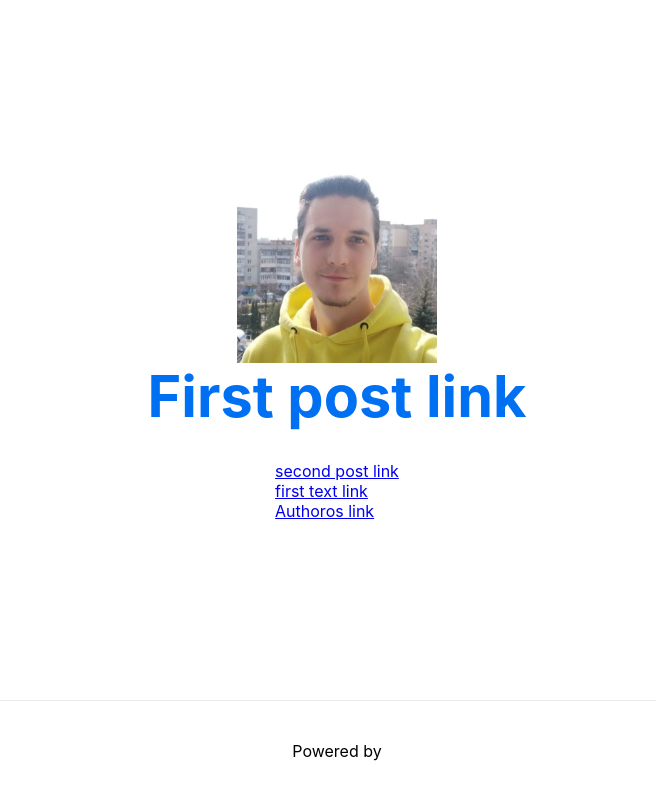
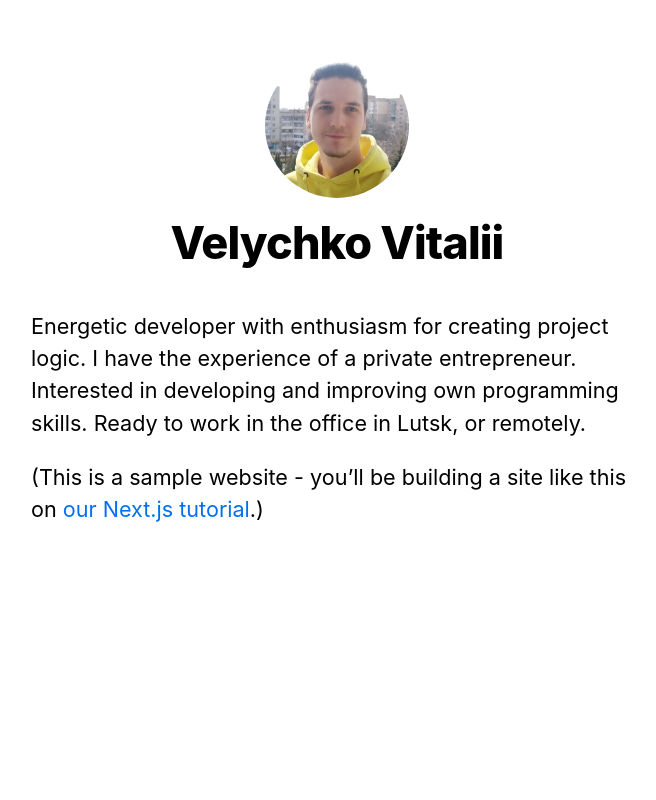
Before and after one commit to radiatom/next-start, a Next.js app: page / in a window 1280 px wide. Shown: the whole page, without its empty margins (303-959 px from the left). Built offline with nearby package versions, Linux system fonts and the light colour scheme.

Commit message:
added loyout

```diff
--- a/components/layout.js
+++ b/components/layout.js
@@ -1,5 +1,67 @@
-import styles from './layout.module.scss'
+import Head from "next/head";
+import Image from "next/image";
+import styles from "./layout.module.scss";
+import utilStyles from "../styles/utils.module.scss";
+import Link from "next/link";
 
-export default function Layout({ children }) {
-    return <div className={styles.container}>{children}</div>;
-  }
+const name = "Velychko Vitalii";
+export const siteTitle = "Next.js Sample Website";
+
+const Layout=({ children, home })=> {
+    return (
+        <div className={styles.container}>
+            <Head>
+                <link rel="icon" href="/favicon.ico" />
+                <meta name="description" content="Learn how to build a personal website using Next.js" />
+                <meta
+                    property="og:image"
+                    content={`https://og-image.vercel.app/${encodeURI(
+                        siteTitle
+                    )}.png?theme=light&md=0&fontSize=75px&images=https%3A%2F%2Fassets.vercel.com%2Fimage%2Fupload%2Ffront%2Fassets%2Fdesign%2Fnextjs-black-logo.svg`}
+                />
+                <meta name="og:title" content={siteTitle} />
+                <meta name="twitter:card" content="summary_large_image" />
+            </Head>
+            <header className={styles.header}>
+                {home ? (
+                    <>
+                        <Image
+                            priority
+                            src="/img/photo_2023-09-26_16-46-58 (1).jpg"
+                            className={utilStyles.borderCircle}
+                            height={144}
+                            width={144}
+                            alt=""
+                        />
+                        <h1 className={utilStyles.heading2Xl}>{name}</h1>
+                    </>
+                ) : (
+                    <>
+                        <Link href="/">
+                            <Image
+                                priority
+                                src="/img/photo_2023-09-26_16-46-58 (1).jpg"
+                                className={utilStyles.borderCircle}
+                                height={108}
+                                width={108}
+                                alt=""
+                            />
+                        </Link>
+                        <h2 className={utilStyles.headingLg}>
+                            <Link href="/" className={utilStyles.colorInherit}>
+                                {name}
+                            </Link>
+                        </h2>
+                    </>
+                )}
+            </header>
+            <main>{children}</main>
+            {!home && (
+                <div className={styles.backToHome}>
+                    <Link href="/">← Back to home</Link>
+                </div>
+            )}
+        </div>
+    );
+}
+export default Layout
--- a/components/layout.module.scss
+++ b/components/layout.module.scss
@@ -1,6 +1,15 @@
 .container {
-    background-color: aquamarine;
     max-width: 36rem;
     padding: 0 1rem;
     margin: 3rem auto 6rem;
-}
+  }
+
+  .header {
+    display: flex;
+    flex-direction: column;
+    align-items: center;
+  }
+
+  .backToHome {
+    margin: 3rem 0 0;
+  }
--- /dev/null
+++ b/pages/_app.js
@@ -0,0 +1,10 @@
+import React from 'react';
+import '../styles/global.css';
+
+const App = ({ Component, pageProps }) => {
+    return (
+        <Component {...pageProps} />
+    );
+}
+
+export default App;
--- a/pages/index.js
+++ b/pages/index.js
@@ -1,87 +1,24 @@
 import Head from "next/head";
-import styles from "../styles/Home.module.css";
-import Link from "next/link";
-import Image from "next/image";
+import Layout, { siteTitle } from "../components/layout";
+import utilStyles from "../styles/utils.module.scss";
 
 export default function Home() {
     return (
-        <div className={styles.container}>
+        <Layout home>
             <Head>
-                <title>App</title>
-                <link rel="icon" href="/favicon.ico" />
+                <title>{siteTitle}</title>
             </Head>
-
-            <main>
-              <Image src="/img/photo_2023-09-26_16-46-58 (1).jpg" alt="foto" height={200} width={200}/>
-                <h1 className={styles.title}>
-                    <Link href="/posts/first-post" >First post link</Link>
-                </h1>
+            <section className={utilStyles.headingMd}>
                 <p>
-                  <Link href="/posts/second-post"> second post link</Link><br/>
-                  <Link href="/texts/first-text">first text link</Link><br/>
-                  <Link href="/authors/me">Authoros link</Link><br/>
+                    Energetic developer with enthusiasm for creating project logic. I have the experience of a private
+                    entrepreneur. Interested in developing and improving own programming skills. Ready to work in the office in
+                    Lutsk, or remotely.
                 </p>
-            </main>
-
-            <footer>
-                <a
-                    href="https://vercel.com?utm_source=create-next-app&utm_medium=default-template&utm_campaign=create-next-app"
-                    target="_blank"
-                    rel="noopener noreferrer"
-                >
-                    Powered by
-                </a>
-            </footer>
-
-            <style jsx>{`
-                main {
-                    padding: 5rem 0;
-                    flex: 1;
-                    display: flex;
-                    flex-direction: column;
-                    justify-content: center;
-                    align-items: center;
-                }
-                footer {
-                    width: 100%;
-                    height: 100px;
-                    border-top: 1px solid #eaeaea;
-                    display: flex;
-                    justify-content: center;
-                    align-items: center;
-                }
-                footer img {
-                    margin-left: 0.5rem;
-                }
-                footer a {
-                    display: flex;
-                    justify-content: center;
-                    align-items: center;
-                    text-decoration: none;
-                    color: inherit;
-                }
-                code {
-                    background: #fafafa;
-                    border-radius: 5px;
-                    padding: 0.75rem;
-                    font-size: 1.1rem;
-                    font-family: Menlo, Monaco, Lucida Console, Liberation Mono, DejaVu Sans Mono, Bitstream Vera Sans Mono,
-                        Courier New, monospace;
-                }
-            `}</style>
-
-            <style jsx global>{`
-                html,
-                body {
-                    padding: 0;
-                    margin: 0;
-                    font-family: -apple-system, BlinkMacSystemFont, Segoe UI, Roboto, Oxygen, Ubuntu, Cantarell, Fira Sans,
-                        Droid Sans, Helvetica Neue, sans-serif;
-                }
-                * {
-                    box-sizing: border-box;
-                }
-            `}</style>
-        </div>
+                <p>
+                    (This is a sample website - you’ll be building a site like this on{" "}
+                    <a href="https://nextjs.org/learn">our Next.js tutorial</a>.)
+                </p>
+            </section>
+        </Layout>
     );
 }
--- a/styles/global.css
+++ b/styles/global.css
@@ -2,31 +2,26 @@
 body {
   padding: 0;
   margin: 0;
-  font-family:
-    Inter,
-    -apple-system,
-    BlinkMacSystemFont,
-    Segoe UI,
-    Roboto,
-    Oxygen,
-    Ubuntu,
-    Cantarell,
-    Fira Sans,
-    Droid Sans,
-    Helvetica Neue,
-    sans-serif;
-}
-
-a {
-  color: inherit;
-  text-decoration: none;
+  font-family: -apple-system, BlinkMacSystemFont, Segoe UI, Roboto, Oxygen, Ubuntu,
+    Cantarell, Fira Sans, Droid Sans, Helvetica Neue, sans-serif;
+  line-height: 1.6;
+  font-size: 18px;
 }
 
 * {
   box-sizing: border-box;
 }
 
+a {
+  color: #0070f3;
+  text-decoration: none;
+}
+
+a:hover {
+  text-decoration: underline;
+}
+
 img {
   max-width: 100%;
-  height: auto;
+  display: block;
 }
--- /dev/null
+++ b/styles/utils.module.scss
@@ -0,0 +1,52 @@
+.heading2Xl {
+    font-size: 2.5rem;
+    line-height: 1.2;
+    font-weight: 800;
+    letter-spacing: -0.05rem;
+    margin: 1rem 0;
+  }
+
+  .headingXl {
+    font-size: 2rem;
+    line-height: 1.3;
+    font-weight: 800;
+    letter-spacing: -0.05rem;
+    margin: 1rem 0;
+  }
+
+  .headingLg {
+    font-size: 1.5rem;
+    line-height: 1.4;
+    margin: 1rem 0;
+  }
+
+  .headingMd {
+    font-size: 1.2rem;
+    line-height: 1.5;
+  }
+
+  .borderCircle {
+    border-radius: 9999px;
+  }
+
+  .colorInherit {
+    color: inherit;
+  }
+
+  .padding1px {
+    padding-top: 1px;
+  }
+
+  .list {
+    list-style: none;
+    padding: 0;
+    margin: 0;
+  }
+
+  .listItem {
+    margin: 0 0 1.25rem;
+  }
+
+  .lightText {
+    color: #666;
+  }
```
